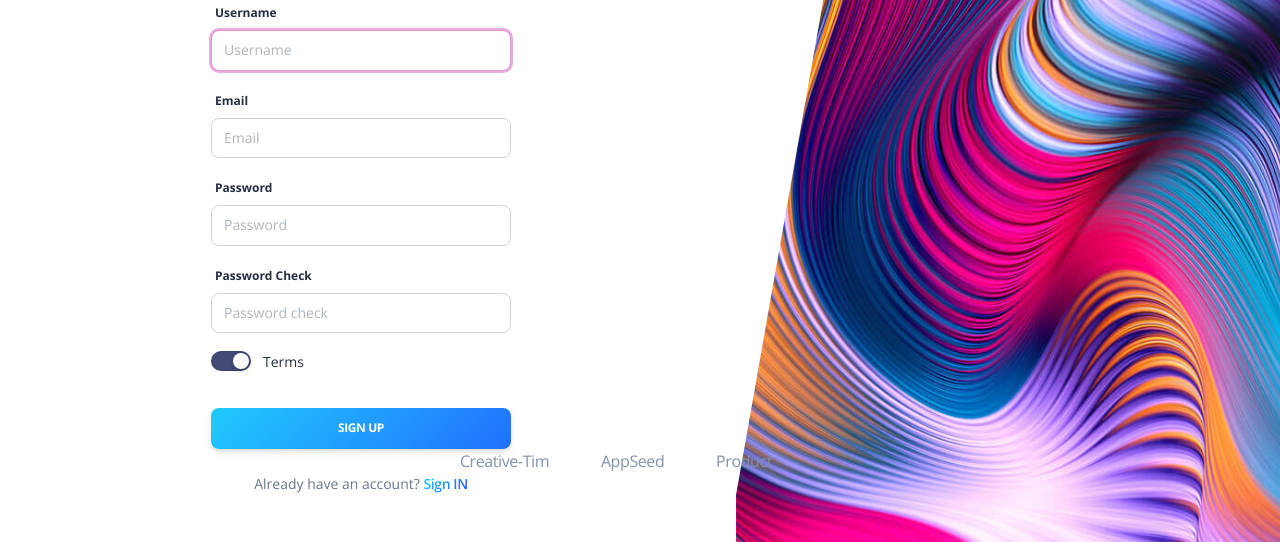
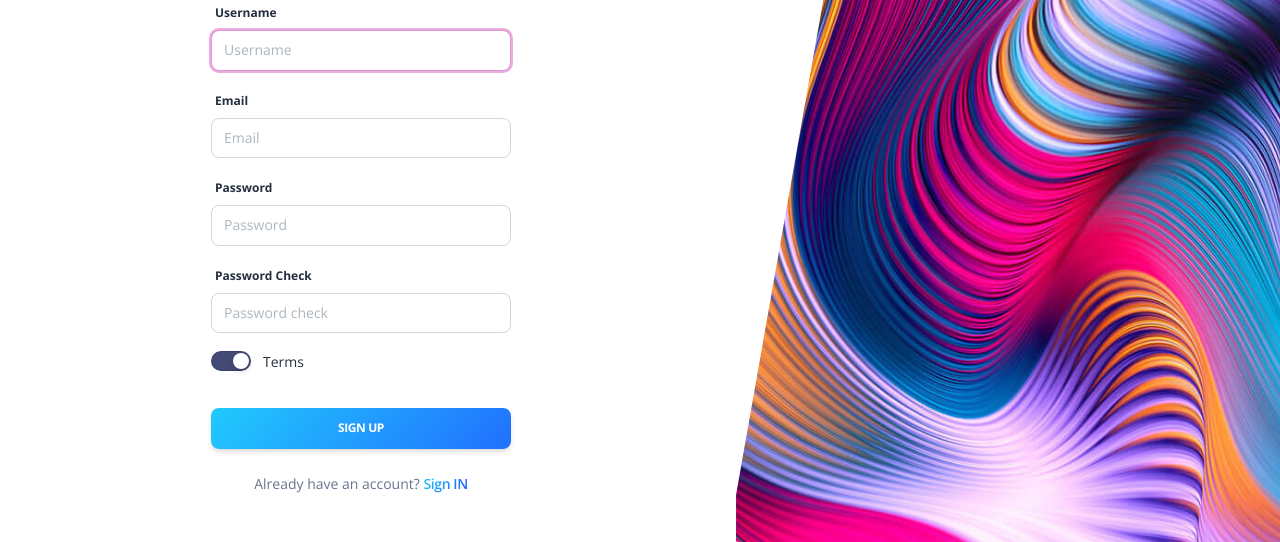
Before and after one commit to Satyajit-Codys/sui-saver-web, a Django app: page /register/ in a window 1280 px wide. Shown: the part 277-819 px from the top of the page. Run offline with Django 3.2, Linux system fonts and the light colour scheme; tables that the repository leaves empty hold one stand-in row (values such as "Sample post"); some libraries are stand-ins or nearby versions.

Commit message:
removed unnecessary components

```diff
--- a/apps/templates/includes/footer-fullscreen.html
+++ /dev/null
@@ -1,18 +0,0 @@
-  <footer class="footer py-4 fixed-bottom">
-    <div class="container">
-      <div class="row">
-        <div class="col-lg-8 mb-4 mx-auto text-center">
-          <a href="https://bit.ly/3fKQZaL" target="_blank" class="text-secondary me-xl-5 me-3 mb-sm-0 mb-2">
-            Creative-Tim
-          </a>
-          <a href="https://appseed.us" target="_blank" class="text-secondary me-xl-5 me-3 mb-sm-0 mb-2">
-            AppSeed
-          </a>
-          <a href="https://www.creative-tim.com/product/soft-ui-dashboard-django" target="_blank"
-             class="text-secondary me-xl-5 me-3 mb-sm-0 mb-2">
-            Product
-          </a>
-        </div>
-      </div>
-    </div>
-  </footer>
--- a/apps/templates/layouts/base-fullscreen.html
+++ b/apps/templates/layouts/base-fullscreen.html
@@ -44,7 +44,6 @@
         {% include "includes/navigation-fullscreen.html" %}
         {% block content %}
         {% endblock content %}
-        {% include "includes/footer-fullscreen.html" %}
         {% include "includes/scripts.html" %}
         <!-- Specific JS goes HERE -->
         {% block javascripts %}
```
Also changed, not shown: apps/templates/includes/footer.html (+0 -9 lines).
